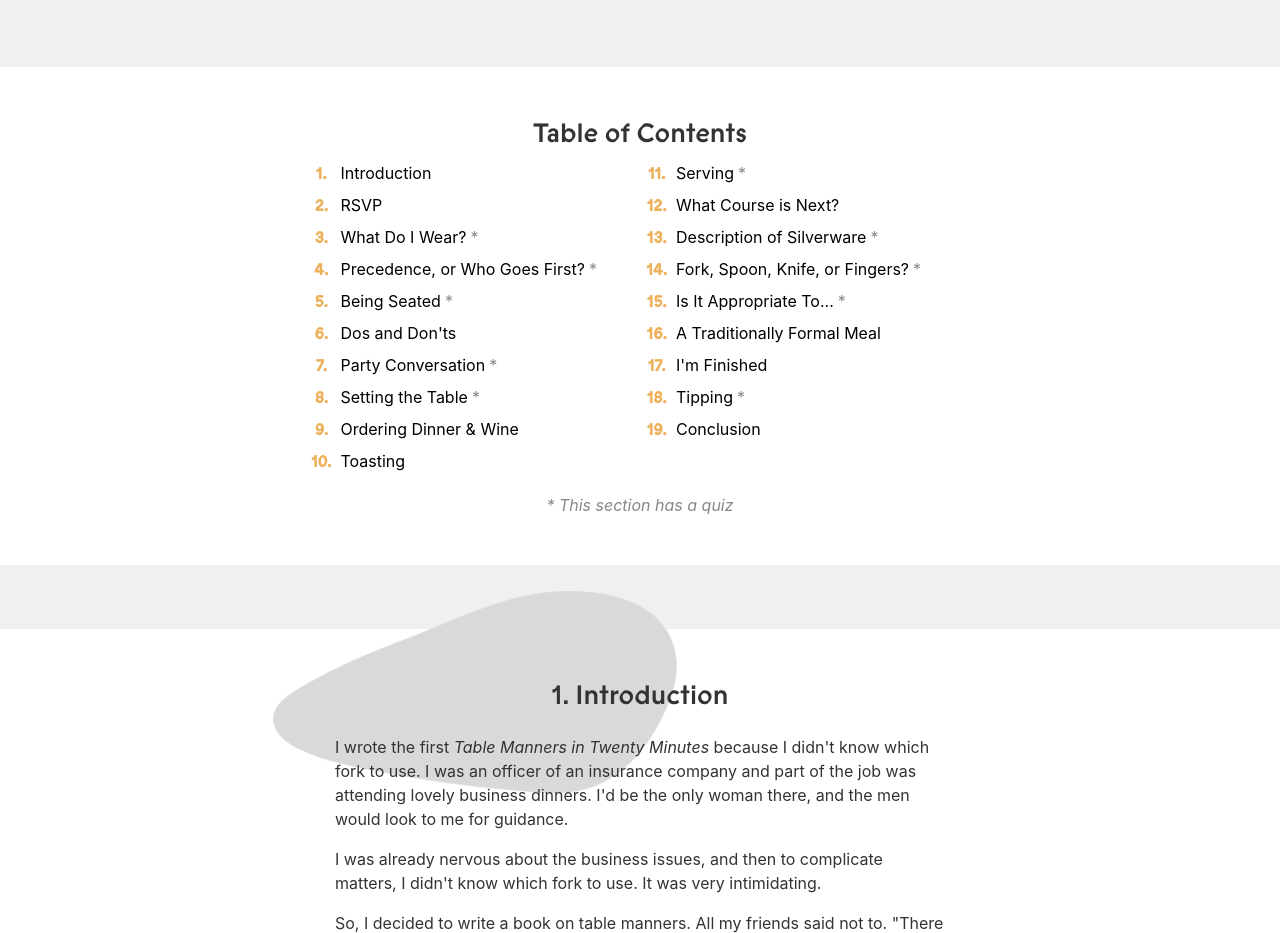
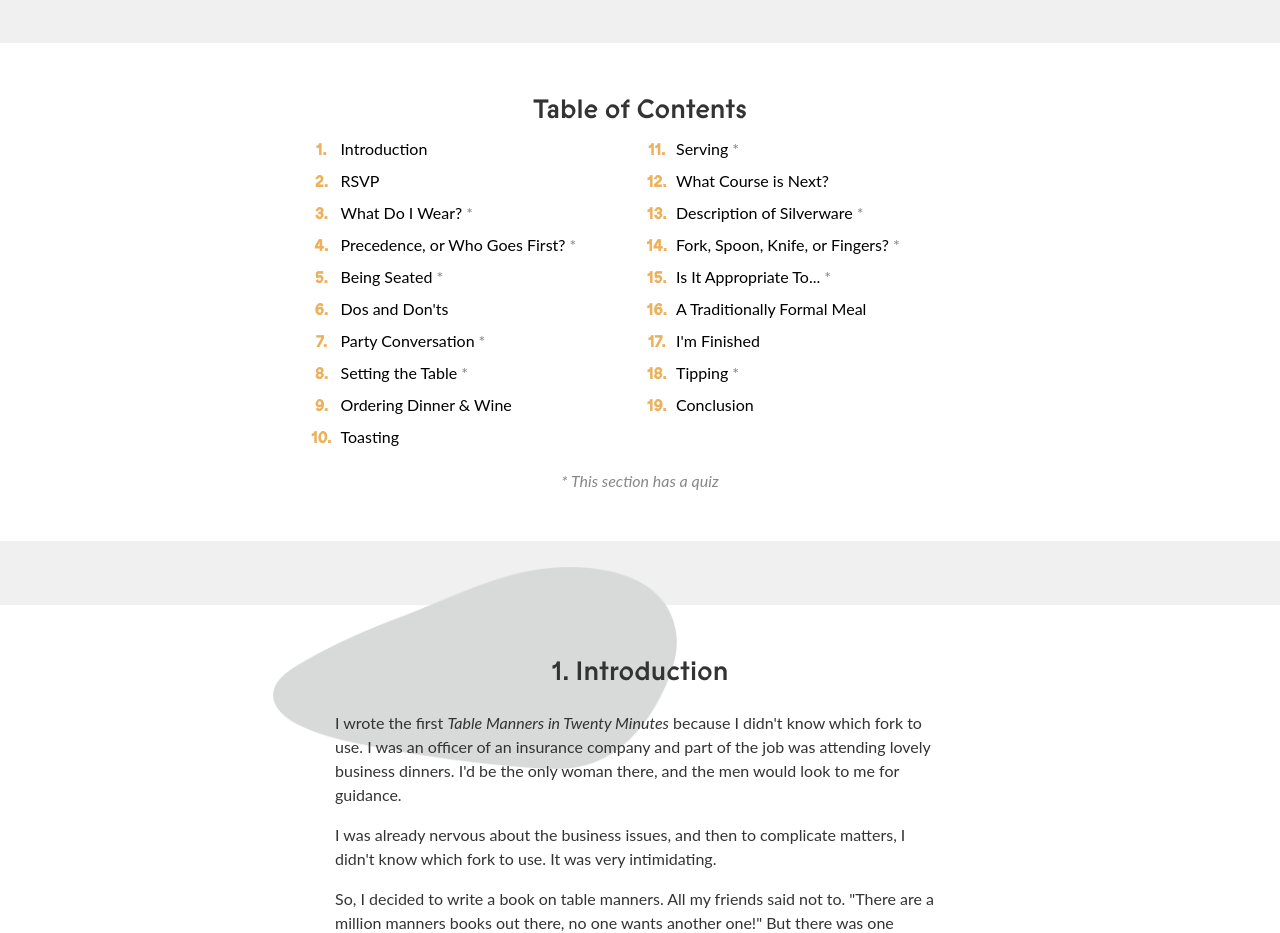
Before and after one commit to singleportrait/table-manners, a plain HTML site: page index.html in a window 1280 px wide. Shown: the part 1900-2833 px from the top of the page. Drawn offline with nearby package versions, Linux system fonts and the light colour scheme.

Commit message:
Settled on Lato! Yolo

```diff
--- a/assets/sass/_typography.scss
+++ b/assets/sass/_typography.scss
@@ -1,7 +1,7 @@
 $font-size:   20px;
 $line-height: 30px;
 
-$body_font: -apple-system, BlinkMacSystemFont, "Segoe UI", Roboto, Helvetica, Arial, sans-serif, "Apple Color Emoji", "Segoe UI Emoji", "Segoe UI Symbol";
+$body_font: "lato", Roboto, Helvetica, Arial, sans-serif;
 $accent_font: "prophet", "Avenir", "Helvetica Neue", sans-serif;
 
 .hidden-text {
--- a/assets/sass/style.scss
+++ b/assets/sass/style.scss
@@ -49,6 +49,7 @@ hr {
 body {
   background: $body_bg;
   font-family: $body_font;
+  font-weight: 400;
   color: $dark_text;
   line-height: 1.5;
 }
```
Also changed, not shown: assets/css/style.css.
